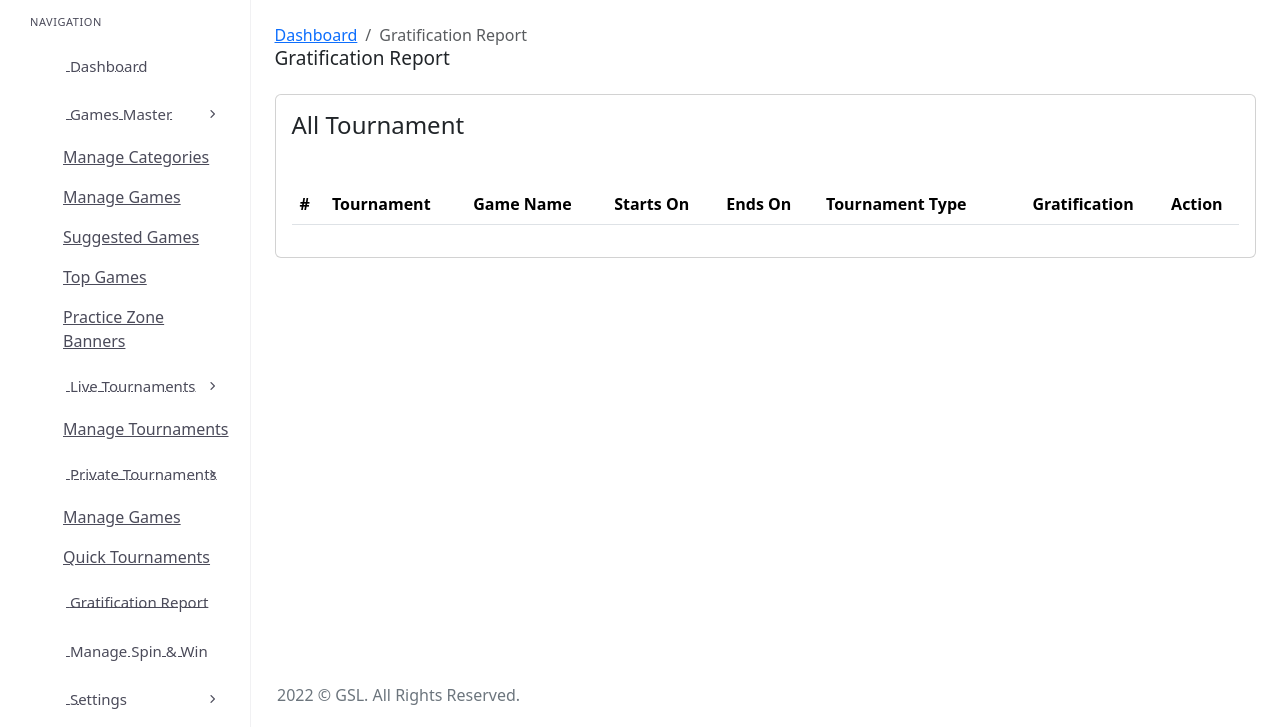
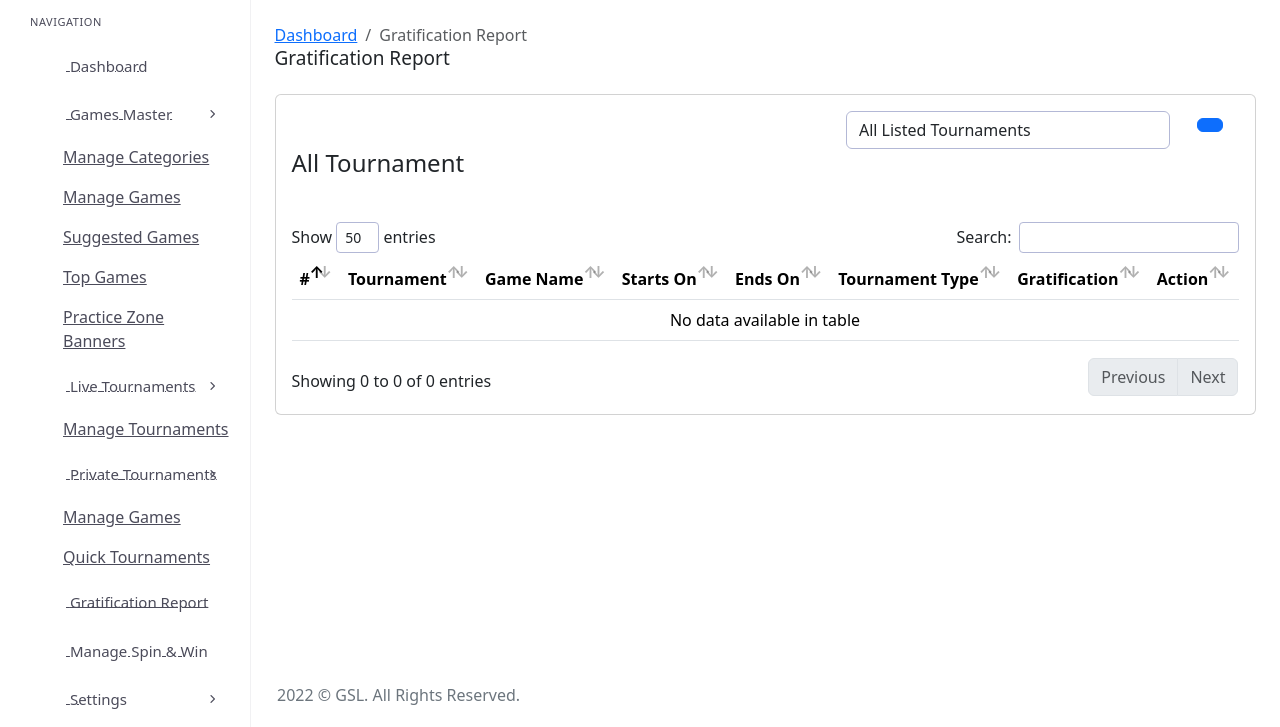
Before and after one commit to dhanpreet/iGPL-TMM-Sandbox, a CodeIgniter app: page /iGPL-TMM-Sandbox/index.php/admin_gratification/getGratificationReport in a window 1280 px wide. Shown: the part 73-800 px from the top of the page. Run offline with CodeIgniter, Linux system fonts and the light colour scheme; data comes from the database, SQL or seed files in the repository; lists and menus that the app fills with data are empty; some libraries are stand-ins or nearby versions.

Commit message:
Add Filters

```diff
--- a/application/config/routes.php
+++ b/application/config/routes.php
@@ -147,6 +147,8 @@ $route['vipList']='site/vipList';
 // Gratification Section
 
 $route['Admin/Gratification'] = 'Admin_Gratification/getGratificationReport';
+$route['Admin/GratificationFilter'] = 'Admin_Gratification/getGratificationFilterReport';
+$route['Admin/GratificationDateFilter'] = 'Admin_Gratification/getGratificationDateFilterReport';
 $route['Admin/Gratification/Leaderboard/(:any)'] = 'Admin_Gratification/getExpiredTournament/$1';
 /*
 | -------------------------------------------------------------------------
--- a/application/controllers/Admin_Gratification.php
+++ b/application/controllers/Admin_Gratification.php
@@ -349,10 +349,34 @@ class Admin_Gratification extends CI_Controller {
 
         public function getGratificationReport()
         {
-            $data['list'] = $this->ADMINDBAPI->getExpiredTournaments();
+            $data['list'] = $this->ADMINDBAPI->getExpiredTournaments($filter='all');
+            $data['filter']="all";
             $this->load->view('admin/gratification_report' , $data);
         }
+        public function getGratificationFilterReport()
+        {
+            $filter = $this->input->post('search');
+            if($filter == 'month'){
+                $stat_month = date('m');
+                $stat_year = date('Y');
+                $data['list'] = $this->ADMINDBAPI->getExpiredTournaments($filter, $stat_month , $stat_year );
+            }
+            else
+                $data['list'] = $this->ADMINDBAPI->getExpiredTournaments($filter );
+            $data['filter']=$filter;
+            $this->load->view('admin/gratification_report' , $data);
+        }
+        public function getGratificationDateFilterReport()
+        {
+            $startDate = @$_POST['startDate'];
+			$endDate = @$_POST['endDate'];
 
+            $data['list'] = $this->ADMINDBAPI->getExpiredTournamentsDateFilter($startDate, $endDate );
+            $data['startDate'] = @$startDate;
+			$data['endDate'] = @$endDate;
+			$data['filter'] = 'customDates';
+            $this->load->view('admin/gratification_report' , $data);
+        }
         public function getExpiredTournament($id='')
         {
             $t_id = base64_decode($id);
--- a/application/models/Admin_Gratification_model.php
+++ b/application/models/Admin_Gratification_model.php
@@ -29,12 +29,45 @@ class Admin_Gratification_model extends CI_Model {
 		$this->db->where('tg_t_id' , $id);
 		return $this->db->get()->result_array();
 	}
-	function getExpiredTournaments()
+	function getExpiredTournaments($filter, $stat_month = '', $stat_year= '')
 	{
 		$this->db->select('*', FALSE);
 		$this->db->from('tbl_tournaments');
 		$this->db->where('tournament_reward_type', 3);
 		$this->db->where('tournament_status' , 3);
+		if($filter == '1'){
+			$date = date('Y-m-d',strtotime("-1 days"));
+			$this->db->where('DATE(tournament_start_date)', DATE($date));
+		} else if($filter == '7'){
+			$startDate =  date('Y-m-d', strtotime('-7 days'));
+			$endDate = date('Y-m-d', strtotime('-1 days'));
+			$this->db->where("DATE(tournament_start_date) BETWEEN DATE('$startDate') AND  DATE('$endDate') ");
+		} else if($filter == '15'){
+			$startDate =  date('Y-m-d', strtotime('-15 days'));
+			$endDate = date('Y-m-d', strtotime('-1 days'));
+			$this->db->where("DATE(tournament_start_date) BETWEEN DATE('$startDate') AND  DATE('$endDate') ");
+		} else if($filter == '30'){
+			$startDate =  date('Y-m-d', strtotime('-30 days'));
+			$endDate = date('Y-m-d', strtotime('-1 days'));
+			$this->db->where("DATE(tournament_start_date) BETWEEN DATE('$startDate') AND DATE('$endDate') ");
+		} else if($filter == 'month'){
+			$this->db->where(" '$stat_year' = year(tournament_start_date)");
+			$this->db->where(" '$stat_month' = month(tournament_start_date)");
+		} else if($filter == 'all'){
+			$today = date('Y-m-d');
+			$this->db->where("tournament_start_date <= '$today' ");
+		}
+		$this->db->order_by("tournament_id", "desc");
+		return $this->db->get()->result_array();
+	}
+
+	function getExpiredTournamentsDateFilter($startDate, $endDate)
+	{
+		$this->db->select('*', FALSE);
+		$this->db->from('tbl_tournaments');
+		$this->db->where('tournament_reward_type', 3);
+		$this->db->where('tournament_status' , 3);
+		$this->db->where("DATE(tournament_start_date) BETWEEN DATE('$startDate') AND DATE('$endDate') ");
 		$this->db->order_by("tournament_id", "desc");
 		return $this->db->get()->result_array();
 	}
--- a/application/views/admin/gratification_report.php
+++ b/application/views/admin/gratification_report.php
@@ -22,6 +22,7 @@
 	<link href="<?php echo base_url() ?>assets/admin/css/bootstrap.min.css" rel="stylesheet" type="text/css" />
 	<link href="<?php echo base_url() ?>assets/admin/css/icons.min.css" rel="stylesheet" type="text/css" />
 	<link href="<?php echo base_url() ?>assets/admin/css/app.min.css" rel="stylesheet" type="text/css" />
+    <script src="https://code.jquery.com/jquery-3.6.0.js" integrity="sha256-H+K7U5CnXl1h5ywQfKtSj8PCmoN9aaq30gDh27Xc0jk=" crossorigin="anonymous"></script>
 	<style>
 		.form-control{
 			border : 1px solid #b3b8d6 !important;
@@ -87,6 +88,47 @@
                             <div class="col-12">
                                 <div class="card">
                                     <div class="card-body">
+
+                                    <div class="row">
+											<div class="col-6">
+												<h4 class="header-title mt-0 mb-1">
+
+												<?php if($filter == 'customDates'){ ?>
+													Custom Filters <span class="text-danger"> <?php echo date('d/M/y', strtotime($startDate)); ?> </span> To <span class="text-danger"><?php echo date('d/M/y', strtotime($endDate)); ?> </span>
+												<?php } ?>
+
+
+												</h4>
+											</div>
+
+											<div class="col-md-6 float-md-right" style="float:right;">
+											<form id="searchForm" action="<?php echo site_url('Admin/GratificationFilter'); ?>" method="post">
+												<div class="form-group row" style=" text-align:right; ">
+													<label class="col-md-2 label-control text-bold-700" ><h4><b>&nbsp; </b></h4></label>
+													<div class="col-md-8" style="padding: 0 !important;">
+														<select class="form-control" name="search" id="search">
+															<option value='' <?php if(@$filter == '') { echo "selected"; } ?>>Choose Filter</option>
+															<option value='1' <?php if(@$filter == '1') { echo "selected"; } ?>>Yesterday</option>
+															<option value='7' <?php if(@$filter == '7') { echo "selected"; } ?>>Last 7 days</option>
+															<option value='15' <?php if(@$filter == '15') { echo "selected"; } ?>>Last 15 days</option>
+															<option value='30' <?php if(@$filter == '30') { echo "selected"; } ?>>Last 30 days</option>
+															<option value='month' <?php if(@$filter == 'month') { echo "selected"; } ?>>MTD - Month Till Date</option>
+															<option value='all' <?php if(@$filter == 'all') { echo "selected"; } ?>>All Listed Tournaments</option>
+															<option value='custom' <?php if(@$filter == 'custom') { echo "selected"; } ?>>Custom Dates</option>
+														</select>
+													</div>
+													<div class="col-md-2 text-center" style="padding: 0 !important;">
+														<button type="submit" name="Go" id="go-btn" class="btn btn-primary"><i data-feather="search"></i></button>
+													</div>
+
+												</div>
+
+											</form>
+											</div>
+
+										</div>
+
+
                                        <div class="row">
 											<div class="col-6">
 												<h4 class="header-title mt-0 mb-1">All Tournament</h4>
@@ -222,7 +264,56 @@
 		</div><!-- /.modal-dialog -->
 	</div><!-- /.modal -->
 
+	<div class="modal fade" id="customDates" tabindex="-1" aria-labelledby="customDatesLabel" aria-hidden="true">
+	  <div class="modal-dialog">
+		<div class="modal-content">
+		  <div class="modal-header bd-primary">
+			<h5 class="modal-title" id="customDatesLabel">Filter Data For Custom Dates</h5>
+			</div>
+		  <form action="<?php echo site_url('Admin/GratificationDateFilter'); ?>" method="post">
+		  <div class="modal-body">
 
+				<div class="form-group row">
+					<label class="col-md-12 label-control text-bold-700" ><h6>Please choose a date range</h6></label>
+				</div>
+
+				<div class="form-group row">
+					<label class="col-md-4 label-control text-bold-700" ><h6>Start Date</h6></label>
+					<div class="col-md-8" style="padding: 0 !important;">
+						<input type="date" class="form-control" name="startDate" id="startDate">
+					</div>
+				</div>
+
+				<div class="form-group row">
+					<label class="col-md-4 label-control text-bold-700" ><h6>End Date </h6></label>
+					<div class="col-md-8" style="padding: 0 !important;">
+						<input type="date" class="form-control" name="endDate" id="endDate">
+					</div>
+				</div>
+
+		  </div>
+		  <div class="modal-footer">
+			<button type="button" class="btn btn-secondary" data-dismiss="modal">Close</button>
+			<button type="submit" class="btn btn-primary">Search</button>
+		  </div>
+		  </form>
+		</div>
+	  </div>
+	</div>
+        <script>
+		$(document).ready( function() {
+			$('#search').change( function() {
+				var filter = $(this).val();
+				if(filter == 'custom'){
+					$("#go-btn").attr('disabled','true');
+					$("#customDates").modal('show');
+				}  else {
+					$("#customDates").hide('show');
+					$("#go-btn").removeAttr('disabled');
+				}
+			});
+		});
+		</script>
 
         <!-- Right bar overlay-->
         <div class="rightbar-overlay"></div>
@@ -257,7 +348,7 @@
 
         <!-- App js -->
         <script src="<?php echo base_url() ?>assets/admin/js/app.min.js"></script>
-
+        <script src="<?php echo base_url() ?>assets/admin/js/app.min.js"></script>
 		<script>
 		$('#myDataTable').dataTable( {
 			"pageLength": 50
```
Also changed, not shown: application/views/admin/left_sidebar.php (+1 -15 lines), 2 other files.
